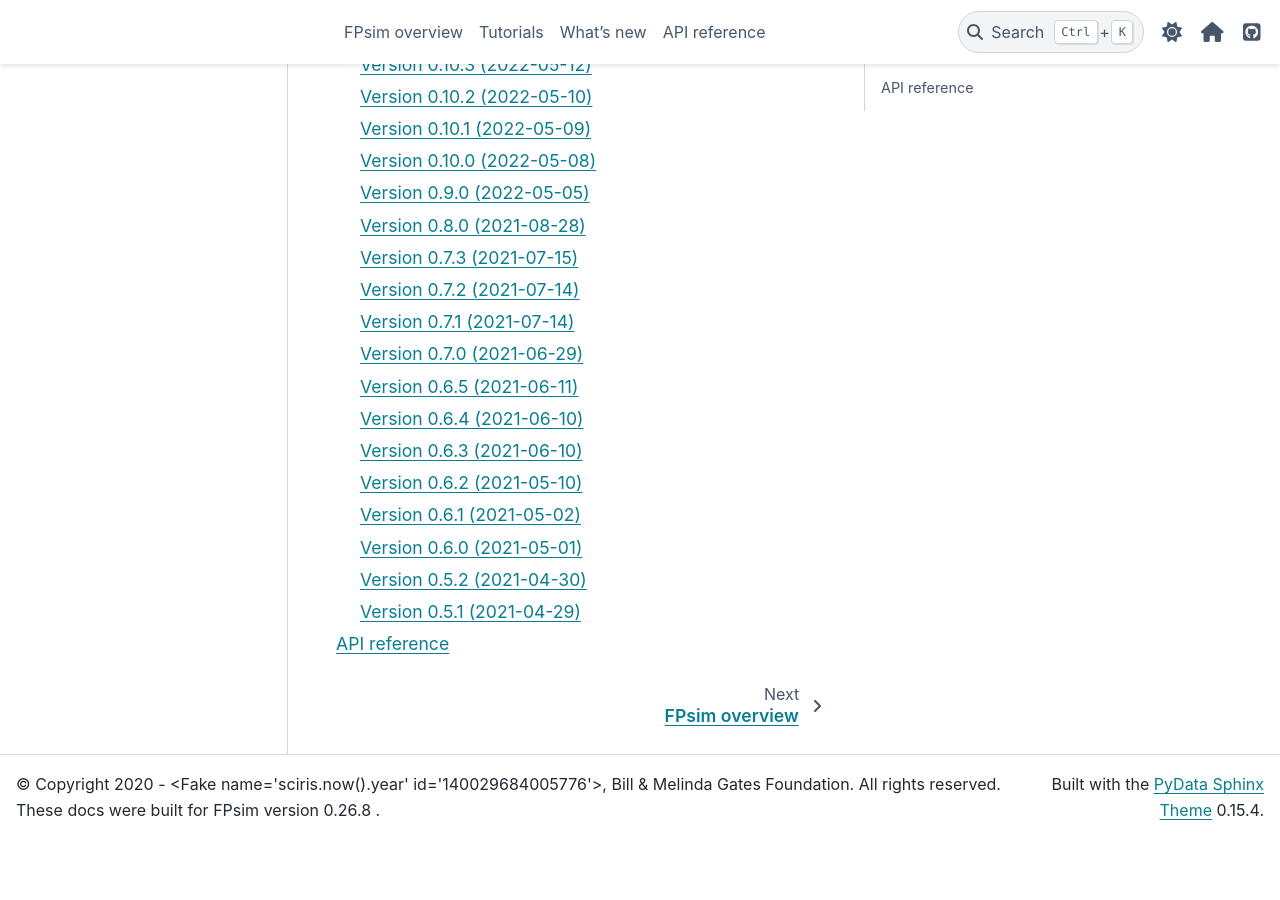
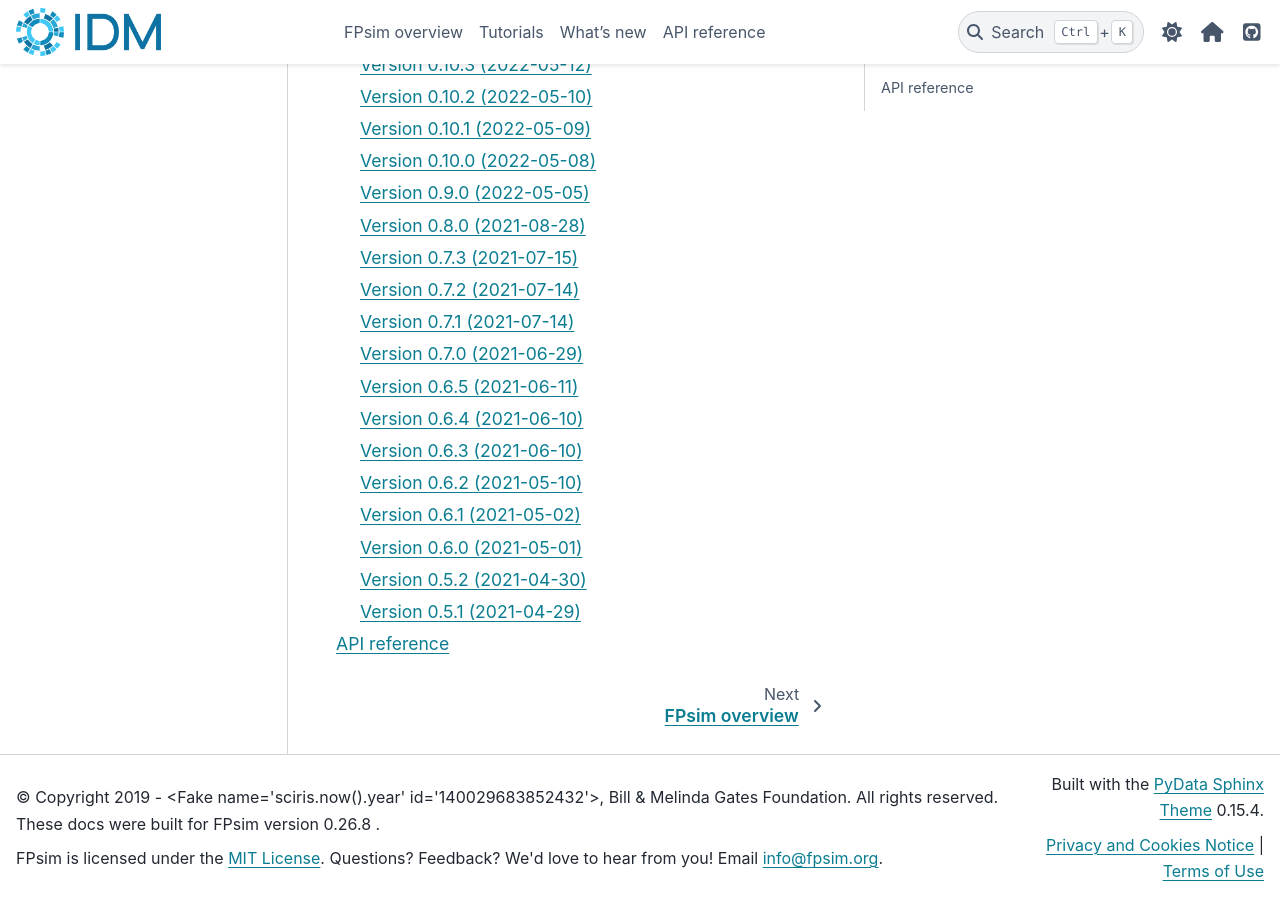
Before and after one commit to fpsim/fpsim, a Sphinx documentation site: the page built from docs/index.rst, in a window 1280 px wide and 900 px high, scrolled down 2538 px. Built offline with Sphinx 7.4.7 and the PyData theme 0.15.4, drawn with Linux system fonts in a browser that asks for light colours; before the commit the page ends 3378 px from its top, so only the background shows below that.

Commit message:
update docs

```diff
--- /dev/null
+++ b/docs/_templates/footer_end.html
@@ -0,0 +1 @@
+<p><a href="https://www.gatesfoundation.org/Privacy-and-Cookies-Notice">Privacy and Cookies Notice</a> | <a href="https://www.gatesfoundation.org/Terms-of-Use">Terms of Use</a></p>
--- /dev/null
+++ b/docs/_templates/footer_start.html
@@ -0,0 +1,2 @@
+<p>FPsim is licensed under the <a href="https://opensource.org/license/mit/">MIT License</a>.
+    Questions? Feedback? We'd love to hear from you! Email <a href="mailto:info@fpsim.org" target="_top">info@fpsim.org</a>.</p>
--- a/docs/conf.py
+++ b/docs/conf.py
@@ -16,7 +16,7 @@ on_rtd = os.environ.get('READTHEDOCS') == 'True'
 # -- Project information -----------------------------------------------------
 
 project = 'FPsim'
-copyright = f'2020 - {sc.now().year}, Bill & Melinda Gates Foundation. All rights reserved.\nThese docs were built for FPsim version {fp.__version__}\n'
+copyright = f'2019 - {sc.now().year}, Bill & Melinda Gates Foundation. All rights reserved.\nThese docs were built for FPsim version {fp.__version__}\n'
 author = 'Institute for Disease Modeling'
 
 # The short X.Y version
@@ -84,11 +84,13 @@ html_theme_options = {
     "navbar_end": ["theme-switcher", "navbar-icon-links"],
     "secondary_sidebar_items": ["navbar-side"],
     "header_links_before_dropdown": 5,
+    "footer_start": ["copyright", "footer_start"],
+    "footer_end": ["theme-version", "footer_end"],
 }
 html_sidebars = {
     "**": ["sidebar-nav-bs", "page-toc"],
 }
-html_logo = "images/IDM_white.png"
+html_logo = "images/idm-logo-transparent.png"
 html_favicon = "images/favicon.ico"
 html_static_path = ['_static']
 html_baseurl = "https://docs.idmod.org/projects/fpsim/en/latest"
```
Also changed, not shown: docs/_templates/footer.html (deleted, +0 -7 lines), docs/images/IDM_white.png (deleted), docs/images/idm-logo-transparent.png (added).
